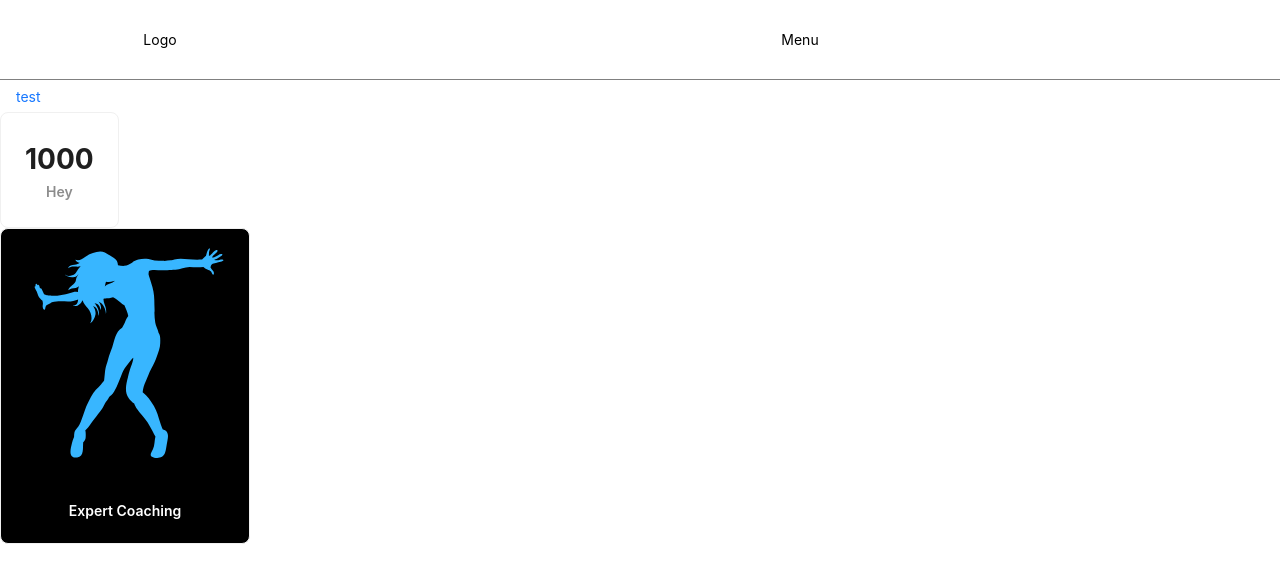
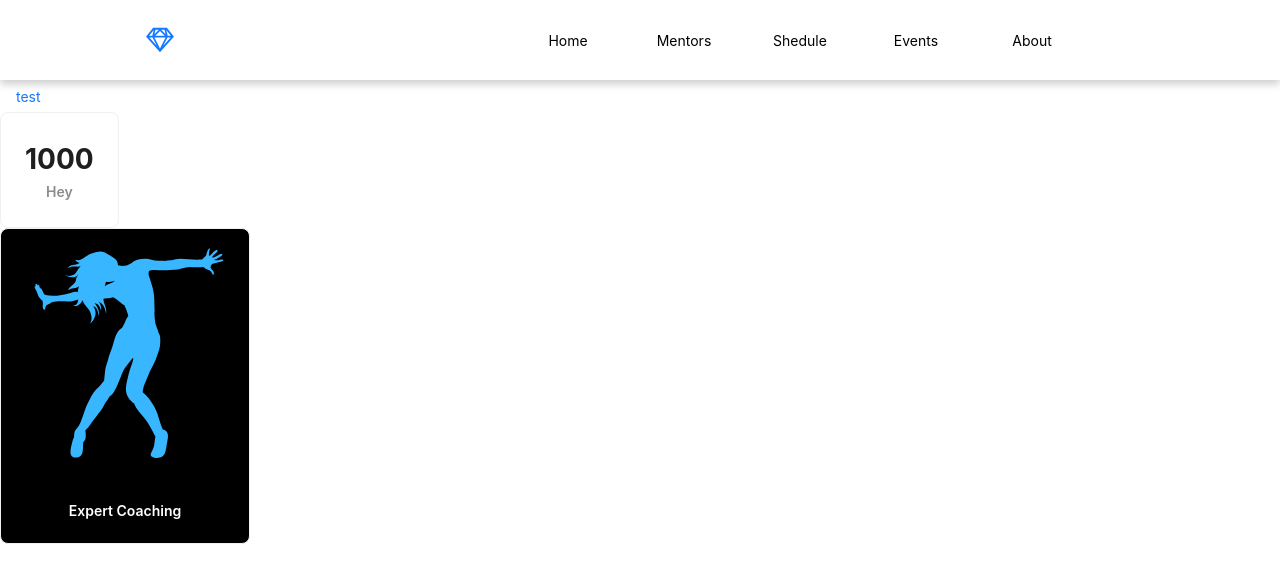
Before and after one commit to TJBLUE99/AspiringPan-Pros, a React (Vite) app: page / in a window 1280 px wide. Shown: the top 582 px of the page. Built offline with nearby package versions, Linux system fonts and the light colour scheme.

Commit message:
Navbar Css and Icons added in package.json

```diff
--- a/package.json
+++ b/package.json
@@ -10,6 +10,7 @@
     "preview": "vite preview"
   },
   "dependencies": {
+    "@ant-design/icons": "^5.2.6",
     "antd": "^5.12.5",
     "react": "^18.2.0",
     "react-dom": "^18.2.0",
--- /dev/null
+++ b/src/components/Navbar.css
@@ -0,0 +1,14 @@
+.NavLi {
+  list-style: none;
+  border-radius: 5rem;
+  /* border: 1px solid #1677ff; */
+  padding: 10px;
+  width: 5rem;
+  cursor: pointer;
+}
+
+.NavLi:hover {
+  background-color: #1677ff;
+  color: white;
+  transition: 0.4s ease;
+}
--- a/src/components/Navbar.tsx
+++ b/src/components/Navbar.tsx
@@ -1,5 +1,7 @@
 import React from "react";
-import { Col, Divider, Row } from "antd";
+import "./Navbar.css";
+import { Col, Divider, Flex, Row } from "antd";
+import { MenuOutlined, SketchOutlined } from "@ant-design/icons";
 
 const style: React.CSSProperties = {
   margin: 0,
@@ -13,14 +15,15 @@ const Navbar = () => {
         // padding: "20px",
         height: "10vh",
         position: "sticky",
-        borderBottom: "1px solid grey",
+        boxShadow: " 0 4px 8px 0 rgba(0,0,0,0.2)",
+        transition: "0.3s",
       }}
       justify={"center"}
       align={"middle"}
 
       // gutter={{ xs: 8, sm: 16, md: 24, lg: 32 }}
     >
-      <Col style={style} className="gutter-row" xs={18} md={6}>
+      <Col style={style} className="gutter-row" xs={12} md={6}>
         <div
           style={{
             textAlign: "center",
@@ -28,14 +31,29 @@ const Navbar = () => {
             alignItems: "center",
           }}
         >
-          Logo
+          <SketchOutlined style={{ fontSize: "30px", color: "#1677ff" }} />
         </div>
       </Col>
       <Col style={style} className="gutter-row" xs={6} md={0}>
-        <div style={{ textAlign: "right" }}>Burger</div>
+        <div style={{ textAlign: "right" }}>
+          <MenuOutlined />
+        </div>
       </Col>
       <Col style={style} className="gutter-row" xs={0} md={18}>
-        <div style={{ textAlign: "center" }}>Menu</div>
+        <div
+          style={{
+            textAlign: "center",
+            display: "flex",
+            justifyContent: "center",
+            gap: "1rem",
+          }}
+        >
+          <li className="NavLi">Home</li>
+          <li className="NavLi">Mentors</li>
+          <li className="NavLi">Shedule</li>
+          <li className="NavLi">Events</li>
+          <li className="NavLi">About</li>
+        </div>
       </Col>
     </Row>
   );
--- a/src/components/StatCard.tsx
+++ b/src/components/StatCard.tsx
@@ -1,5 +1,4 @@
 import { Card, Typography } from "antd";
-import React from "react";
 
 type Stat = {
   val: String;
```
Also changed, not shown: 1 other file (tests, documents, lock files or other folders).
